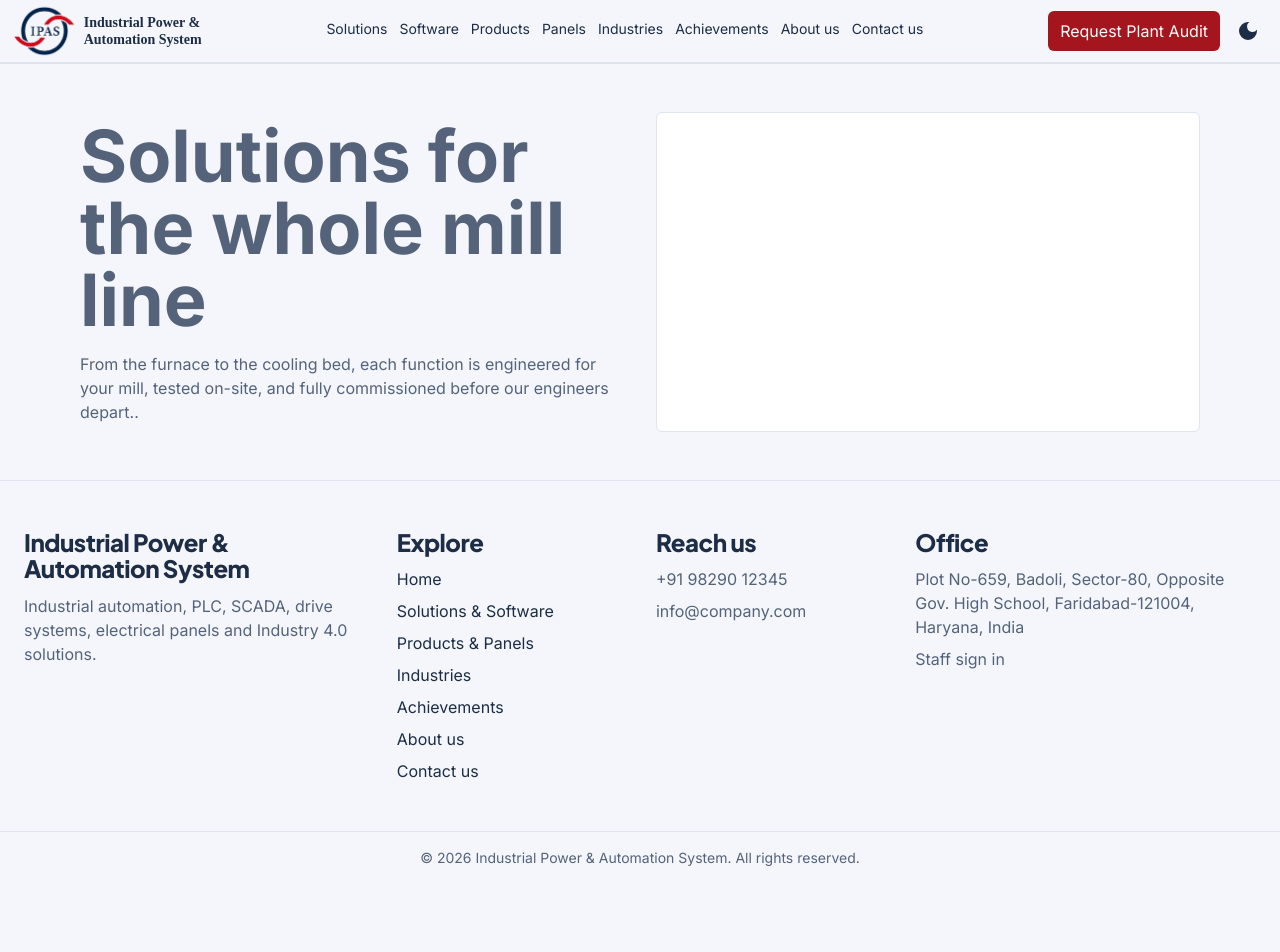
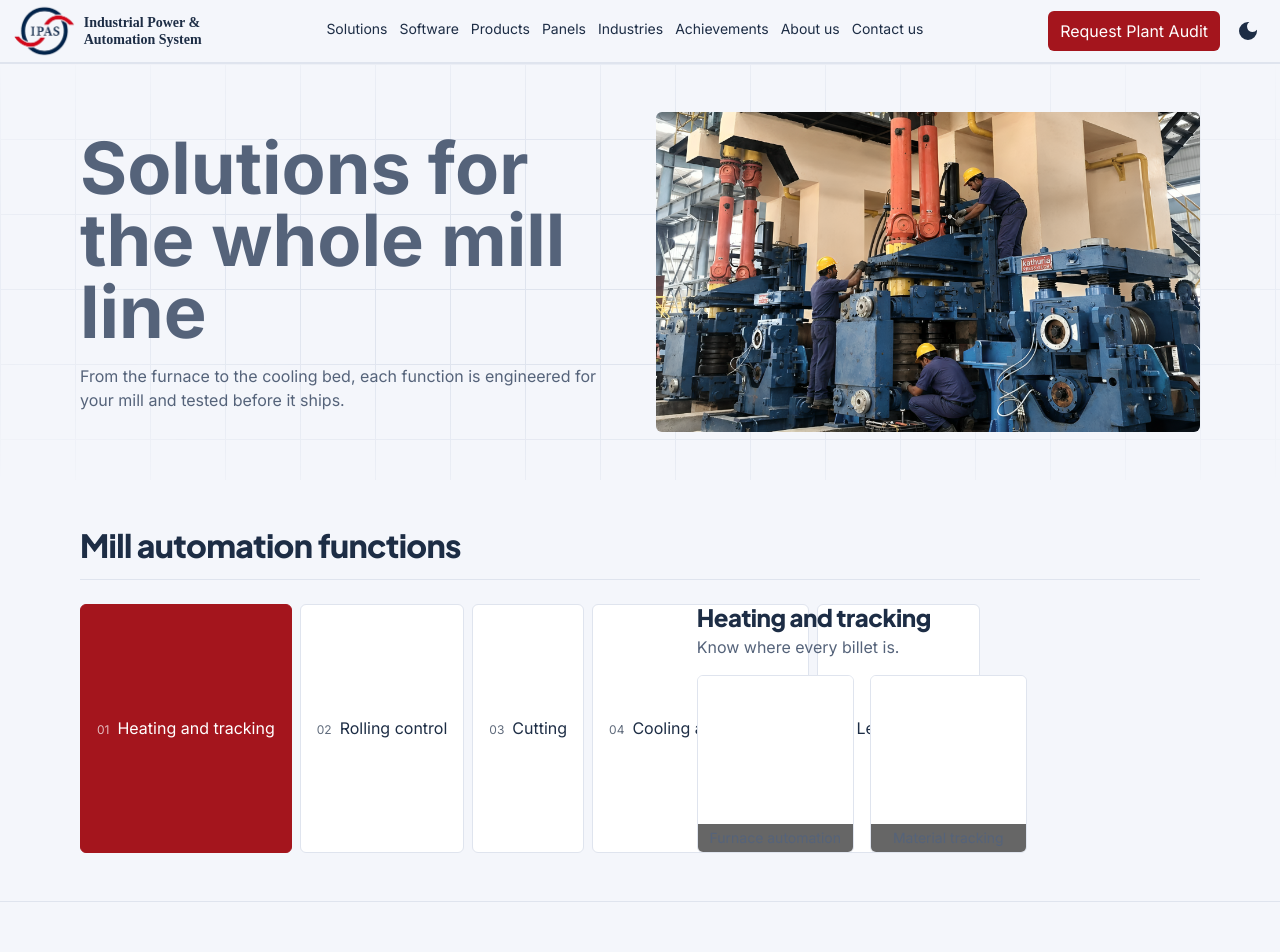
Before and after one commit to shrwn08/ipas-frontend, a React (Vite) app: page /solutions in a window 1280 px wide. Shown: the top 952 px of the page. Before the commit the page ends 884 px from the top, so only its background shows below. Built offline with nearby package versions, Linux system fonts and the light colour scheme.

Commit message:
Mill functions added

```diff
--- a/src/components/solutions/HeroSolutions.jsx
+++ b/src/components/solutions/HeroSolutions.jsx
@@ -1,15 +1,30 @@
-const heroImage = null;
+import heroImage from "../../assets/HeroSolutions.png"
 
 function HeroSolutions() {
   return (
-    <section className="w-full py-8 md:py-12">
+    <section className="relative isolate w-full py-8 md:py-12 overflow-hidden">
+      <div
+        aria-hidden="true"
+        className="absolute inset-0 -z-10 pointer-events-none"
+        style={{
+          backgroundImage:
+            "linear-gradient(to right, var(--border) 1px, transparent 1px), linear-gradient(to bottom, var(--border) 1px, transparent 1px)",
+          backgroundSize: "75px 75px",
+          maskImage:
+            "radial-gradient(ellipse at center, black 40%, transparent 100%)",
+          WebkitMaskImage:
+            "radial-gradient(ellipse at center, black 40%, transparent 100%)",
+        }}
+      />
+
       <div className="w-full grid grid-cols-1 md:grid-cols-2 items-center gap-6 md:gap-8 px-4 lg:px-20">
         <div className="w-full flex flex-col items-start gap-4">
           <p className="text-6xl sm:text-6xl lg:text-7xl text-left font-extrabold">
             Solutions for the whole mill line
           </p>
           <p className="text-left">
-            From the furnace to the cooling bed, each function is engineered for your mill, tested on-site, and fully commissioned before our engineers depart..
+            From the furnace to the cooling bed, each function is engineered for
+            your mill and tested before it ships.
           </p>
         </div>
 
--- /dev/null
+++ b/src/components/solutions/MillFunctions.jsx
@@ -0,0 +1,145 @@
+import { useState } from "react";
+
+const functions = [
+  {
+    title: "Heating and tracking",
+    description: "Know where every billet is.",
+    items: [
+      { name: "Furnace automation", image: null },
+      { name: "Material tracking", image: null },
+    ],
+  },
+  {
+    title: "Rolling control",
+    description:
+      "Keep the bar in tension between stands without pulling or looping it.",
+    items: [
+      { name: "Minimum tension control", image: null },
+      { name: "Stand speed cascade", image: null },
+      { name: "Loop control", image: null },
+      { name: "AC/DC drive synchronization", image: null },
+    ],
+  },
+  {
+    title: "Cutting",
+    description: "Cut lengths follow the real bar speed.",
+    items: [
+      { name: "Flying shear synchronization", image: null },
+      { name: "Hot saw", image: null },
+      { name: "Cold shear", image: null },
+    ],
+  },
+  {
+    title: "Cooling and finishing",
+    description: "Quench, cool, count and bundle.",
+    items: [
+      { name: "TMT quenching, water box", image: null },
+      { name: "Cooling bed", image: null },
+      { name: "Bundling and counting", image: null },
+    ],
+  },
+  {
+    title: "Levels 1 and 2",
+    description: "Control on the floor and data above it.",
+    items: [
+      { name: "Level-1 and Level-2 automation", image: null },
+      { name: "SCADA and HMI", image: null },
+      { name: "Energy monitoring", image: null },
+      { name: "Production and quality reporting", image: null },
+      { name: "Remote monitoring and IIoT", image: null },
+    ],
+  },
+];
+
+function MillFunctions() {
+  const [active, setActive] = useState(0);
+  const current = functions[active];
+
+  return (
+    <section className="w-full py-8 md:py-12">
+      <div className="w-full flex flex-col gap-6 px-4 lg:px-20">
+        <h2 className="text-2xl sm:text-3xl lg:text-5xl font-semibold text-left text-(--text) border-b border-(--border) pb-4">
+          Mill automation functions
+        </h2>
+
+        <div className="w-full grid grid-cols-1 md:grid-cols-[1fr_2.5fr] gap-6 md:gap-8">
+          <div
+            role="tablist"
+            aria-label="Mill automation functions"
+            className="flex md:flex-
+
+             gap-2 overflow-x-auto md:overflow-visible pb-2 md:pb-0"
+          >
+            {functions.map(({ title }, index) => {
+              const isActive = index === active;
+              return (
+                <button
+                  key={title}
+                  type="button"
+                  role="tab"
+                  id={`mill-tab-${index}`}
+                  aria-selected={isActive}
+                  aria-controls="mill-panel"
+                  onClick={() => setActive(index)}
+                  className={`shrink-0 whitespace-nowrap md:whitespace-normal text-left px-4 py-2 rounded-md border transition-colors duration-200 ${
+                    isActive
+                      ? "bg-(--accent) border-(--accent) text-white"
+                      : "bg-(--card) border-(--border) text-(--text) hover:border-(--accent-text)"
+                  }`}
+                >
+                  <span className="text-xs opacity-70 mr-2">
+                    {String(index + 1).padStart(2, "0")}
+                  </span>
+                  {title}
+                </button>
+              );
+            })}
+          </div>
+
+          <div
+            id="mill-panel"
+            role="tabpanel"
+            aria-labelledby={`mill-tab-${active}`}
+            className="w-full flex flex-col gap-4"
+          >
+            <div className="flex flex-col gap-1">
+              <h3 className="text-xl sm:text-2xl">{current.title}</h3>
+              <p>{current.description}</p>
+            </div>
+
+            <div
+              key={active}
+              className="w-full grid grid-cols-1 sm:grid-cols-2 xl:grid-cols-3 gap-4"
+            >
+              {current.items.map(({ name, image }) => (
+                <div
+                  key={name}
+                  className="group relative w-full border border-(--border) rounded-md overflow-hidden"
+                >
+                  {image ? (
+                    <img
+                      src={image}
+                      alt={name}
+                      className="w-full h-40 sm:h-44 object-cover transition-transform duration-300 ease-in-out group-hover:scale-110"
+                    />
+                  ) : (
+                    <div
+                      role="img"
+                      aria-label={name}
+                      className="w-full h-40 sm:h-44 bg-(--card) transition-colors duration-300 group-hover:bg-(--bg-alt)"
+                    />
+                  )}
+                  <p className="absolute bottom-0 z-10 w-full px-2 py-1 text-center text-sm text-white bg-black/60">
+                    {name}
+                  </p>
+                </div>
+              ))}
+            </div>
+          </div>
+        </div>
+      </div>
+    </section>
+  );
+}
+
+export default MillFunctions;
--- a/src/pages/Solutions.jsx
+++ b/src/pages/Solutions.jsx
@@ -1,10 +1,12 @@
 import React from 'react'
 import HeroSolutions from '../components/solutions/HeroSolutions'
+import MillFunctions from '../components/solutions/MillFunctions'
 
 function Solutions() {
   return (
     <div className="w-full">
         <HeroSolutions />
+        <MillFunctions />
     </div>
   )
 }
```
Also changed, not shown: src/assets/HeroSolutions.png (added).
